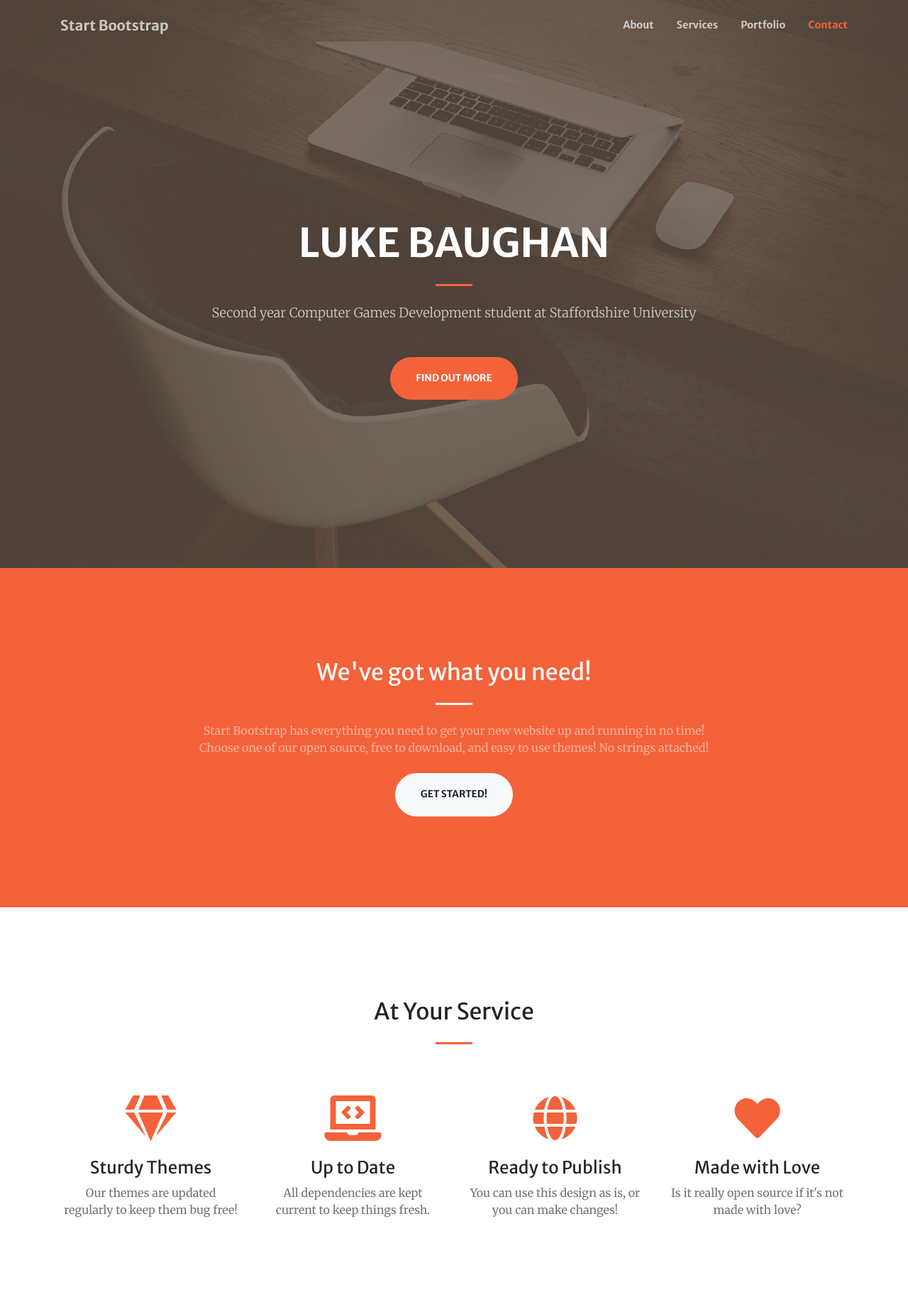
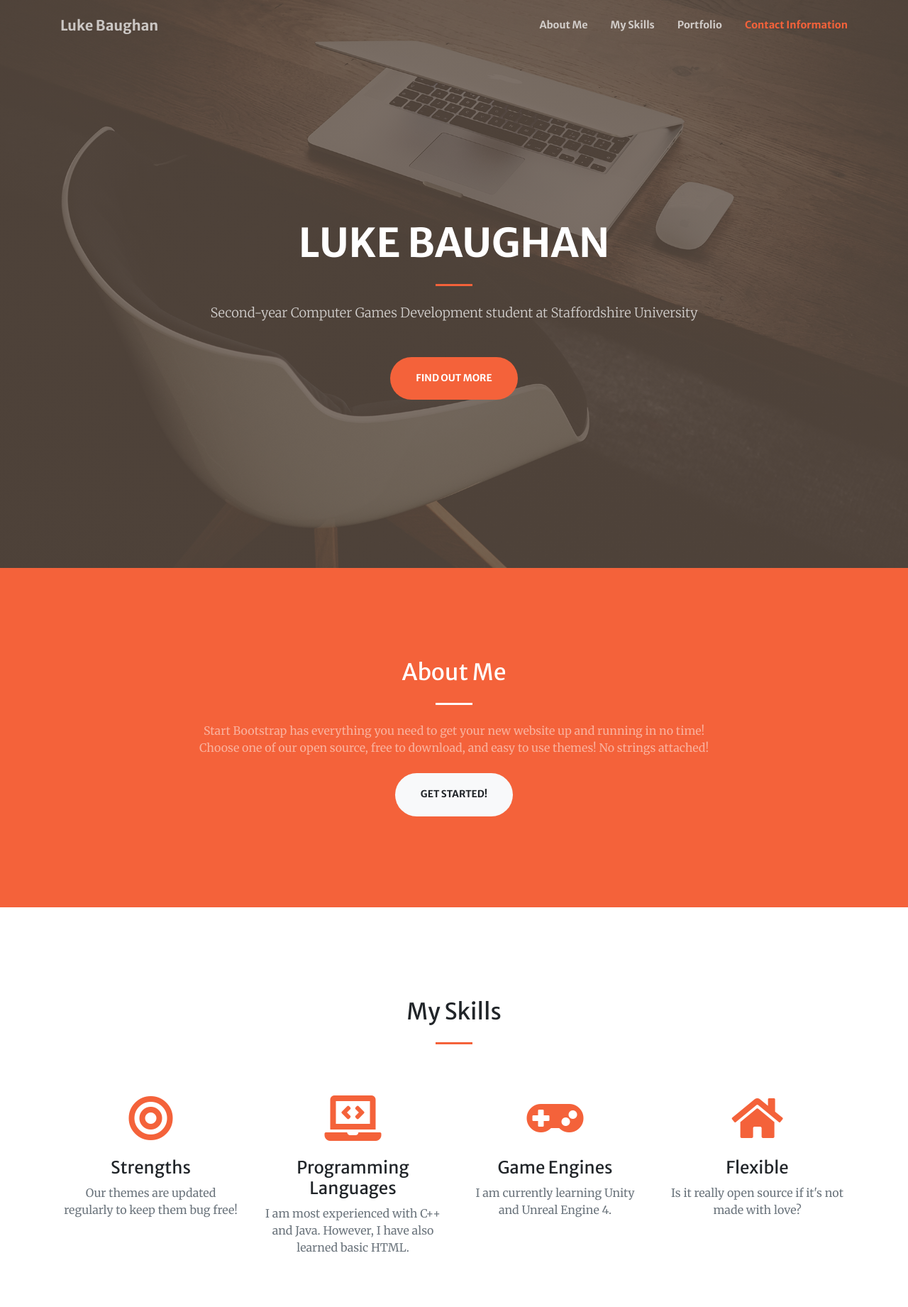
Before and after one commit to LukeBaughan/lukebaughan.github.io, a website with bundled scripts: page index.html in a window 1280 px wide. Shown: the top 1841 px of the page at 71% size. Built offline with nearby package versions, Linux system fonts and the light colour scheme.

Commit message:
Changed some icons

```diff
--- a/index.html
+++ b/index.html
@@ -30,23 +30,23 @@
   <!-- Navigation -->
   <nav class="navbar navbar-expand-lg navbar-light fixed-top py-3" id="mainNav">
     <div class="container">
-      <a class="navbar-brand js-scroll-trigger" href="#page-top">Start Bootstrap</a>
+      <a class="navbar-brand js-scroll-trigger" href="#page-top">Luke Baughan</a>
       <button class="navbar-toggler navbar-toggler-right" type="button" data-toggle="collapse" data-target="#navbarResponsive" aria-controls="navbarResponsive" aria-expanded="false" aria-label="Toggle navigation">
         <span class="navbar-toggler-icon"></span>
       </button>
       <div class="collapse navbar-collapse" id="navbarResponsive">
         <ul class="navbar-nav ml-auto my-2 my-lg-0">
           <li class="nav-item">
-            <a class="nav-link js-scroll-trigger" href="#about">About</a>
+            <a class="nav-link js-scroll-trigger" href="#about">About Me</a>
           </li>
           <li class="nav-item">
-            <a class="nav-link js-scroll-trigger" href="#services">Services</a>
+              <a class="nav-link js-scroll-trigger" href="#services">My Skills</a>
           </li>
           <li class="nav-item">
             <a class="nav-link js-scroll-trigger" href="#portfolio">Portfolio</a>
           </li>
           <li class="nav-item">
-            <a class="nav-link js-scroll-trigger" href="#contact">Contact</a>
+            <a class="nav-link js-scroll-trigger" href="#contact">Contact Information</a>
           </li>
         </ul>
       </div>
@@ -62,7 +62,7 @@
           <hr class="divider my-4">
         </div>
         <div class="col-lg-8 align-self-baseline">
-          <p class="text-white-75 font-weight-light mb-5">Second year Computer Games Development student at Staffordshire University</p>
+          <p class="text-white-75 font-weight-light mb-5">Second-year Computer Games Development student at Staffordshire University</p>
           <a class="btn btn-primary btn-xl js-scroll-trigger" href="#about">Find Out More</a>
         </div>
       </div>
@@ -74,7 +74,7 @@
     <div class="container">
       <div class="row justify-content-center">
         <div class="col-lg-8 text-center">
-          <h2 class="text-white mt-0">We've got what you need!</h2>
+            <h2 class="text-white mt-0">About Me</h2>
           <hr class="divider light my-4">
           <p class="text-white-50 mb-4">Start Bootstrap has everything you need to get your new website up and running in no time! Choose one of our open source, free to download, and easy to use themes! No strings attached!</p>
           <a class="btn btn-light btn-xl js-scroll-trigger" href="#services">Get Started!</a>
@@ -86,34 +86,35 @@
   <!-- Services Section -->
   <section class="page-section" id="services">
     <div class="container">
-      <h2 class="text-center mt-0">At Your Service</h2>
+      <h2 class="text-center mt-0">My Skills</h2>
       <hr class="divider my-4">
       <div class="row">
         <div class="col-lg-3 col-md-6 text-center">
           <div class="mt-5">
-            <i class="fas fa-4x fa-gem text-primary mb-4"></i>
-            <h3 class="h4 mb-2">Sturdy Themes</h3>
+            <i class="fas fa-4x fa-bullseye text-primary mb-4"></i>
+            <h3 class="h4 mb-2">Strengths</h3>
             <p class="text-muted mb-0">Our themes are updated regularly to keep them bug free!</p>
           </div>
         </div>
         <div class="col-lg-3 col-md-6 text-center">
           <div class="mt-5">
             <i class="fas fa-4x fa-laptop-code text-primary mb-4"></i>
-            <h3 class="h4 mb-2">Up to Date</h3>
-            <p class="text-muted mb-0">All dependencies are kept current to keep things fresh.</p>
+            <h3 class="h4 mb-2">Programming Languages</h3>
+            <p class="text-muted mb-0">I am most experienced with C++ and Java. However,
+              I have also learned basic HTML.</p>
           </div>
         </div>
         <div class="col-lg-3 col-md-6 text-center">
           <div class="mt-5">
-            <i class="fas fa-4x fa-globe text-primary mb-4"></i>
-            <h3 class="h4 mb-2">Ready to Publish</h3>
-            <p class="text-muted mb-0">You can use this design as is, or you can make changes!</p>
+            <i class="fas fa-4x fa-gamepad text-primary mb-4"></i>
+            <h3 class="h4 mb-2">Game Engines</h3>
+            <p class="text-muted mb-0">I am currently learning Unity and Unreal Engine 4.</p>
           </div>
         </div>
         <div class="col-lg-3 col-md-6 text-center">
           <div class="mt-5">
-            <i class="fas fa-4x fa-heart text-primary mb-4"></i>
-            <h3 class="h4 mb-2">Made with Love</h3>
+            <i class="fas fa-4x fa-home text-primary mb-4"></i>
+            <h3 class="h4 mb-2">Flexible</h3>
             <p class="text-muted mb-0">Is it really open source if it's not made with love?</p>
           </div>
         </div>
@@ -130,10 +131,10 @@
             <img class="img-fluid" src="img/portfolio/thumbnails/1.jpg" alt="">
             <div class="portfolio-box-caption">
               <div class="project-category text-white-50">
-                Category
+                C++
               </div>
               <div class="project-name">
-                Project Name
+                Mario Platformer
               </div>
             </div>
           </a>
@@ -143,10 +144,10 @@
             <img class="img-fluid" src="img/portfolio/thumbnails/2.jpg" alt="">
             <div class="portfolio-box-caption">
               <div class="project-category text-white-50">
-                Category
+                C++
               </div>
               <div class="project-name">
-                Project Name
+                3D Graphics
               </div>
             </div>
           </a>
@@ -156,10 +157,10 @@
             <img class="img-fluid" src="img/portfolio/thumbnails/3.jpg" alt="">
             <div class="portfolio-box-caption">
               <div class="project-category text-white-50">
-                Category
+                Unity
               </div>
               <div class="project-name">
-                Project Name
+                Virtual Reality
               </div>
             </div>
           </a>
@@ -169,10 +170,10 @@
             <img class="img-fluid" src="img/portfolio/thumbnails/4.jpg" alt="">
             <div class="portfolio-box-caption">
               <div class="project-category text-white-50">
-                Category
+                Unreal Engine 4
               </div>
               <div class="project-name">
-                Project Name
+                Hero Shooter
               </div>
             </div>
           </a>
@@ -182,10 +183,10 @@
             <img class="img-fluid" src="img/portfolio/thumbnails/5.jpg" alt="">
             <div class="portfolio-box-caption">
               <div class="project-category text-white-50">
-                Category
+                Unity
               </div>
               <div class="project-name">
-                Project Name
+                2D Tower Defence
               </div>
             </div>
           </a>
@@ -195,10 +196,10 @@
             <img class="img-fluid" src="img/portfolio/thumbnails/6.jpg" alt="">
             <div class="portfolio-box-caption p-3">
               <div class="project-category text-white-50">
-                Category
+                Unreal Engine 4
               </div>
               <div class="project-name">
-                Project Name
+                First Person Shooter
               </div>
             </div>
           </a>
@@ -228,11 +229,10 @@
       <div class="row">
         <div class="col-lg-4 ml-auto text-center mb-5 mb-lg-0">
           <i class="fas fa-phone fa-3x mb-3 text-muted"></i>
-          <div>+44 7738 833783</div>
+          <div>Phone Number: +44 7738 833783</div>
         </div>
         <div class="col-lg-4 mr-auto text-center">
-            <i class="fas fa-globe fa-3x mb-3 text-muted" href="img/portfolio/fullsize/1.jpg"></i>
-            <!-- <a class="portfolio-box" href="img/portfolio/fullsize/1.jpg">-->
+            <i class="fas fa-globe fa-3x mb-3 text-muted"></i>
             <!-- Make sure to change the email address in anchor text AND the link below! -->
             <a class="d-block" href="https://www.linkedin.com/in/luke-baughan-257153196/">LinkedIn Profile</a>
         </div>
```
